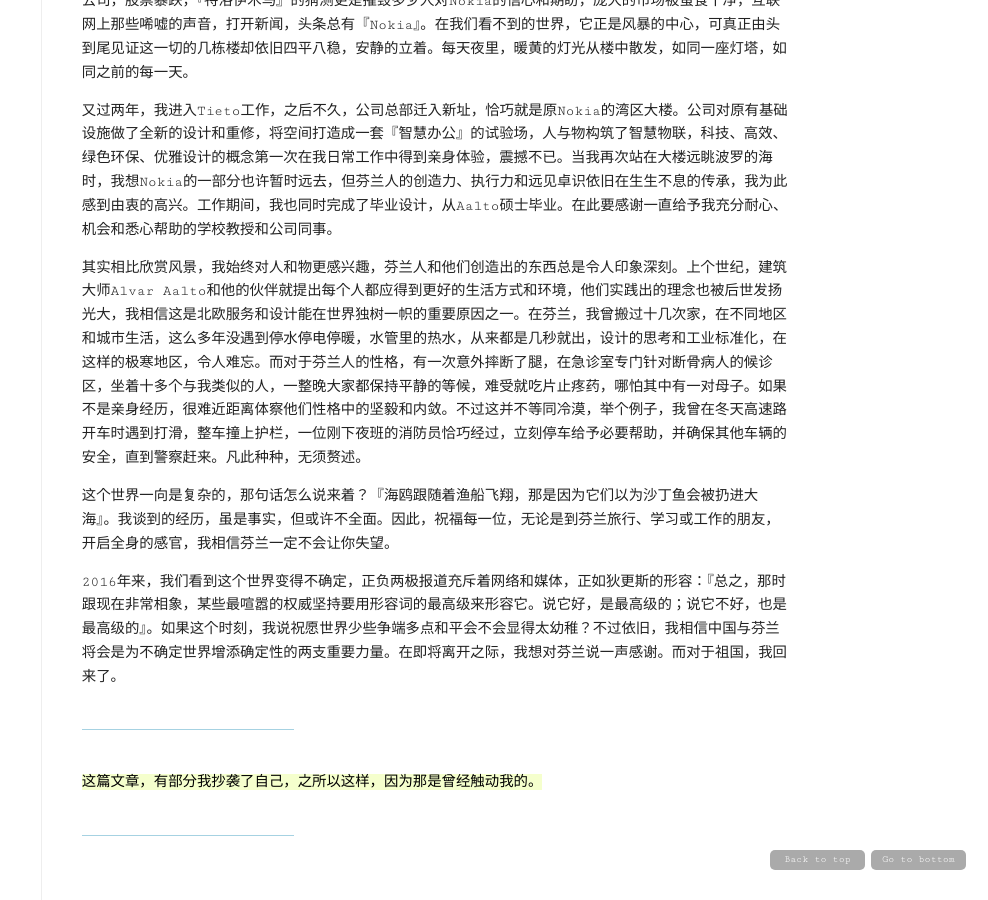
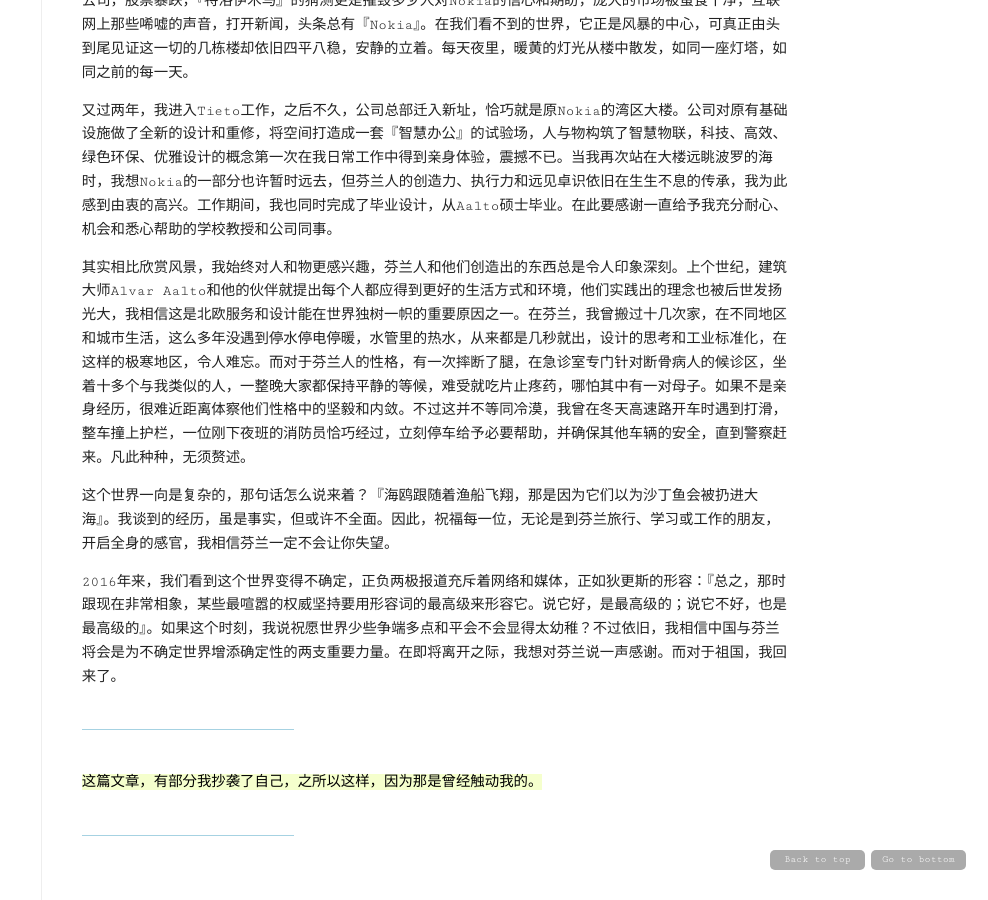
Before and after one commit to crabcanon/crabcanon.github.com, a Jekyll site: the page built from _posts/2018-05-01-return-home.md, in a window 1280 px wide and 900 px high, scrolled down 1148 px. Shown: the whole window, without its empty margins (292-1280 px from the left). Built offline with Jekyll 4.4.1, drawn with Linux system fonts in a browser that asks for light colours.

Commit message:
Update blog

```diff
--- a/_posts/2018-05-01-return-home.md
+++ b/_posts/2018-05-01-return-home.md
@@ -26,7 +26,7 @@ tags: [中文]
 
 又过两年，我进入Tieto工作，之后不久，公司总部迁入新址，恰巧就是原Nokia的湾区大楼。公司对原有基础设施做了全新的设计和重修，将空间打造成一套『智慧办公』的试验场，人与物构筑了智慧物联，科技、高效、绿色环保、优雅设计的概念第一次在我日常工作中得到亲身体验，震撼不已。当我再次站在大楼远眺波罗的海时，我想Nokia的一部分也许暂时远去，但芬兰人的创造力、执行力和远见卓识依旧在生生不息的传承，我为此感到由衷的高兴。工作期间，我也同时完成了毕业设计，从Aalto硕士毕业。在此要感谢一直给予我充分耐心、机会和悉心帮助的学校教授和公司同事。
 
-其实相比欣赏风景，我始终对人和物更感兴趣，芬兰人和他们创造出的东西总是令人印象深刻。上个世纪，建筑大师Alvar Aalto和他的伙伴就提出每个人都应得到更好的生活方式和环境，他们实践出的理念也被后世发扬光大，我相信这是北欧服务和设计能在世界独树一帜的重要原因之一。在芬兰，我曾搬过十几次家，在不同地区和城市生活，这么多年没遇到停水停电停暖，水管里的热水，从来都是几秒就出，设计的思考和工业标准化，在这样的极寒地区，令人难忘。而对于芬兰人的性格，有一次意外摔断了腿，在急诊室专门针对断骨病人的候诊区，坐着十多个与我类似的人，一整晚大家都保持平静的等候，难受就吃片止疼药，哪怕其中有一对母子。如果不是亲身经历，很难近距离体察他们性格中的坚毅和内敛。不过这并不等同冷漠，举个例子，我曾在冬天高速路开车时遇到打滑，整车撞上护栏，一位刚下夜班的消防员恰巧经过，立刻停车给予必要帮助，并确保其他车辆的安全，直到警察赶来。凡此种种，无须赘述。
+其实相比欣赏风景，我始终对人和物更感兴趣，芬兰人和他们创造出的东西总是令人印象深刻。上个世纪，建筑大师Alvar Aalto和他的伙伴就提出每个人都应得到更好的生活方式和环境，他们实践出的理念也被后世发扬光大，我相信这是北欧服务和设计能在世界独树一帜的重要原因之一。在芬兰，我曾搬过十几次家，在不同地区和城市生活，这么多年没遇到停水停电停暖，水管里的热水，从来都是几秒就出，设计的思考和工业标准化，在这样的极寒地区，令人难忘。而对于芬兰人的性格，有一次摔断了腿，在急诊室专门针对断骨病人的候诊区，坐着十多个与我类似的人，一整晚大家都保持平静的等候，难受就吃片止疼药，哪怕其中有一对母子。如果不是亲身经历，很难近距离体察他们性格中的坚毅和内敛。不过这并不等同冷漠，我曾在冬天高速路开车时遇到打滑，整车撞上护栏，一位刚下夜班的消防员恰巧经过，立刻停车给予必要帮助，并确保其他车辆的安全，直到警察赶来。凡此种种，无须赘述。
 
 这个世界一向是复杂的，那句话怎么说来着？『海鸥跟随着渔船飞翔，那是因为它们以为沙丁鱼会被扔进大海』。我谈到的经历，虽是事实，但或许不全面。因此，祝福每一位，无论是到芬兰旅行、学习或工作的朋友，开启全身的感官，我相信芬兰一定不会让你失望。
 
```
